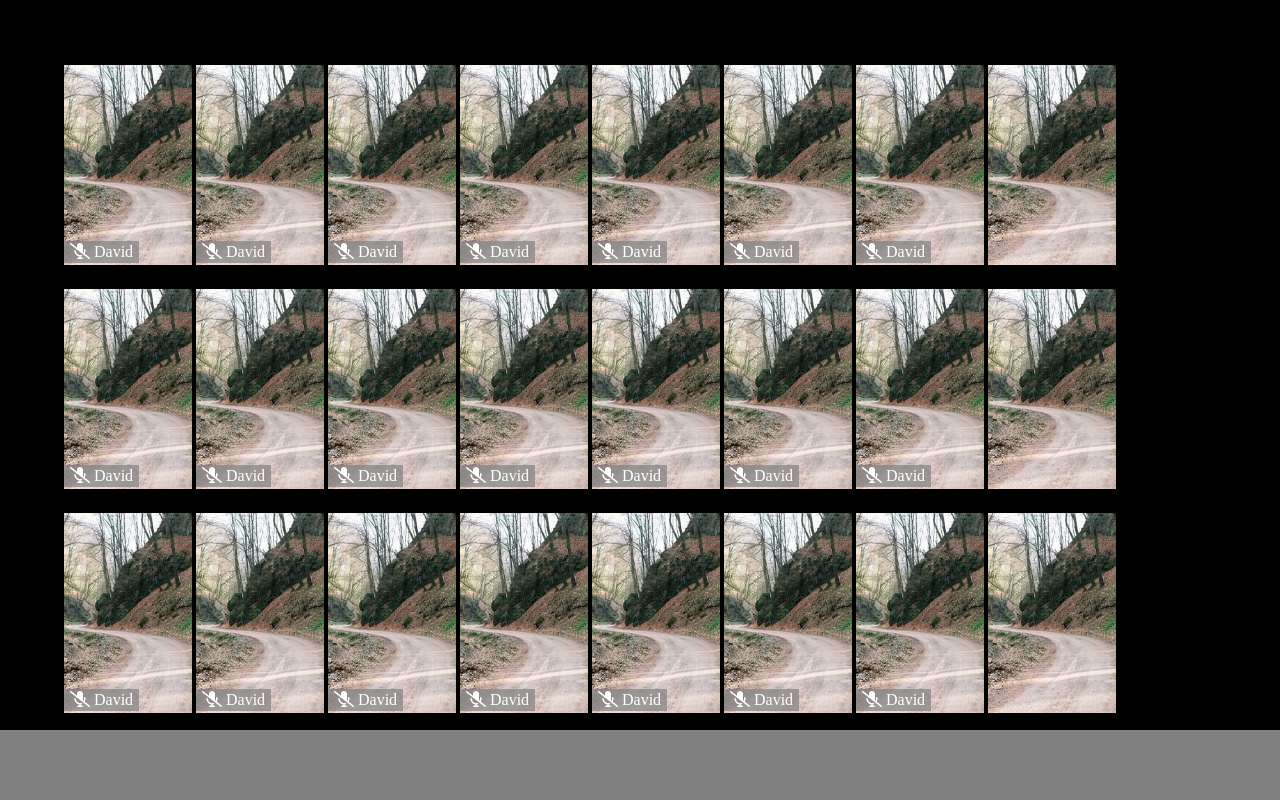
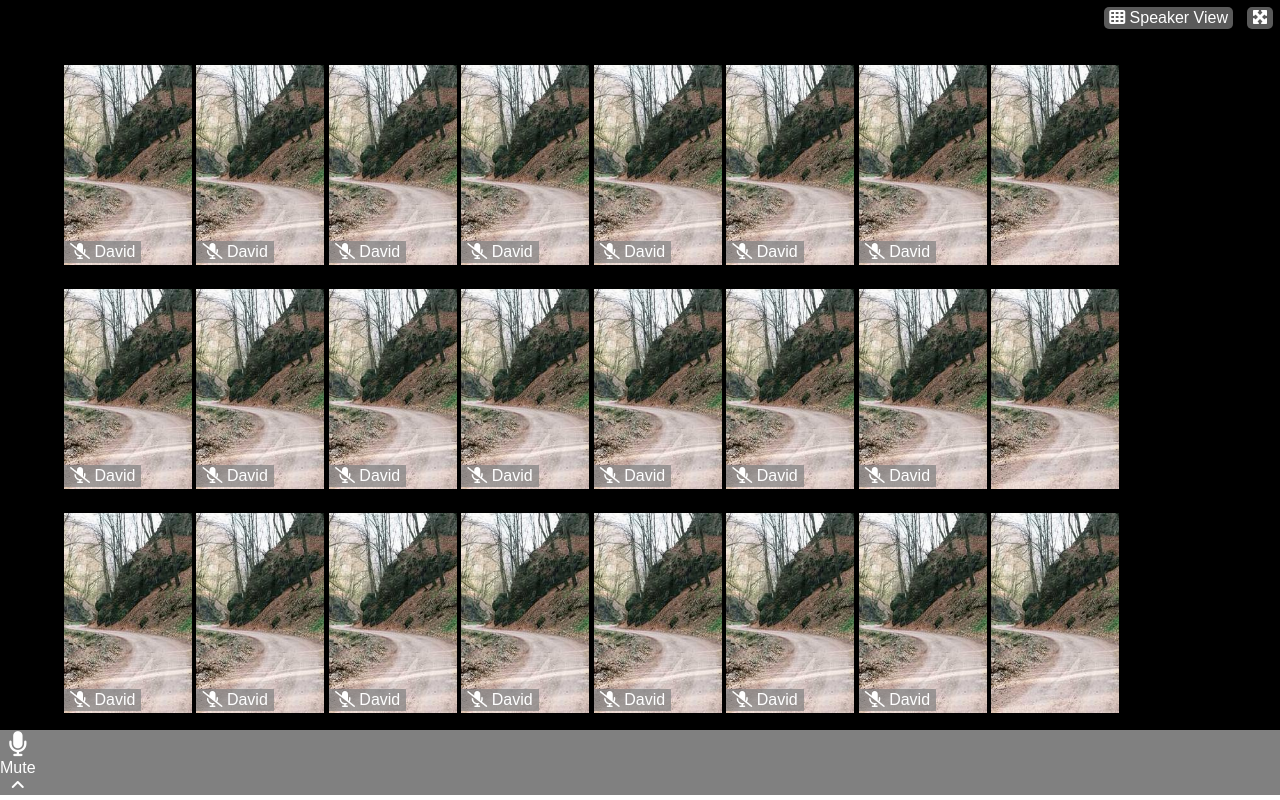
Before and after one commit to DavidC1103/html-css-zoom, a plain HTML site: page index.html in a window 1280 px wide. Drawn offline with Linux system fonts and the light colour scheme.

Commit message:
[add header]

```diff
--- a/css/style.css
+++ b/css/style.css
@@ -11,6 +11,11 @@
 
 }
 
+body {
+  font-family: Arial, Helvetica, sans-serif;
+}
+
+
 main {
   height: calc(100vh - 135px);
   background-color: black;
@@ -23,17 +28,30 @@ img {
   margin-bottom: 20px;
 }
 
+
+/*HEADER*/
+
 .menu-top {
   height: 65px;
   background-color: black;
+  color: white;
+}
+
+.icon-top {
+  display: flex;
+  justify-content: flex-end;
+}
+
+.icon-top span {
+  background-color: rgba(128, 128, 128, .7);
+  margin: 7px;
+  padding: 2px 5px;
+  border-radius: 5px;
+
 }
 
 
-.menu-bottom {
-  height: 70px;
-  background-color: grey;
-}
-
+/*MAIN*/
 
 .images {
   position: relative;
@@ -43,8 +61,7 @@ img {
   display: inline;
 }
 
-
-span {
+.images span {
   position: absolute;
   color: white;
   bottom: 25px;
@@ -52,3 +69,30 @@ span {
   background-color: rgba(128, 128, 128, .7);
   padding: 2px 6px;
 }
+
+
+
+/*FOOTER*/
+
+.menu-bottom {
+  height: 70px;
+  background-color: grey;
+  color: white;
+}
+
+.icon-bottom {
+  display: flex;
+  justify-content: space-between;
+  text-align: center;
+  height: 100%;
+  align-items: center;
+
+}
+
+.icon-bottom .f-icon {
+  font-size: 25px;
+}
+
+.i-angle {
+  display: inline-block;
+}
--- a/index.html
+++ b/index.html
@@ -14,7 +14,13 @@
 
   <body>
     <header>
-      <div class="menu-top"></div>
+      <div class="menu-top">
+        <div class="icon-top">
+          <span><i class="fa-solid fa-table-cells"></i> Speaker View</span>
+          <span><i class="fa-solid fa-maximize"></i></span>
+        </div>
+      </div>
+
     </header>
 
     <main>
@@ -144,7 +150,13 @@
     </main>
 
     <footer>
-      <div class="menu-bottom"></div>
+      <div class=" icon-bottom menu-bottom">
+        <div class="l-icon">
+          <div class="f-icon"><i class="fa-solid fa-microphone"></i></div>
+          <div>Mute</div>
+          <div class="i-angle"><i class="fa-solid fa-angle-up"></i></div>
+        </div>
+      </div>
     </footer>
 
   </body>
```
